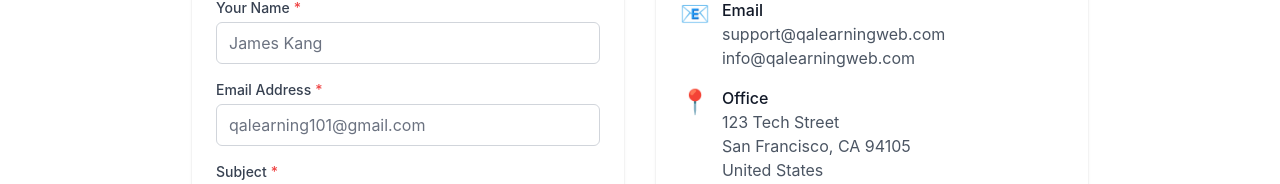
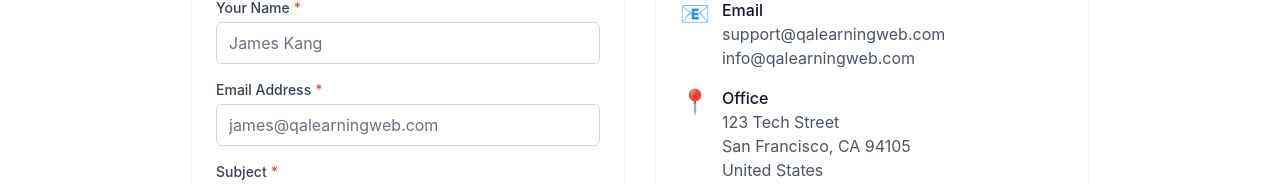
Before and after one commit to jamescompany/qa-learning-frontend, a React (Vite) app: page /contact in a window 1280 px wide. Shown: the part 322-506 px from the top of the page. Built offline with nearby package versions, Linux system fonts and the light colour scheme.

Commit message:
웹 페이지 제목 및 이메일 주소 업데이트
- HTML title 태그를 QA Learning Web으로 변경
- package.json 프로젝트 이름 업데이트
- ContactPage placeholder 이메일 업데이트

```diff
--- a/index.html
+++ b/index.html
@@ -4,7 +4,7 @@
     <meta charset="UTF-8" />
     <link rel="icon" type="image/svg+xml" href="/favicon.ico" />
     <meta name="viewport" content="width=device-width, initial-scale=1.0" />
-    <title>QA Learning App</title>
+    <title>QA Learning Web</title>
   </head>
   <body>
     <div id="root"></div>
--- a/package.json
+++ b/package.json
@@ -1,5 +1,5 @@
 {
-  "name": "qa-learning-app-frontend",
+  "name": "qa-learning-web-frontend",
   "private": true,
   "version": "0.0.1",
   "type": "module",
--- a/public/index.html
+++ b/public/index.html
@@ -4,7 +4,7 @@
     <meta charset="UTF-8" />
     <link rel="icon" type="image/svg+xml" href="/favicon.ico" />
     <meta name="viewport" content="width=device-width, initial-scale=1.0" />
-    <title>QA Learning App</title>
+    <title>QA Learning Web</title>
   </head>
   <body>
     <div id="root"></div>
--- a/src/pages/ContactPage.tsx
+++ b/src/pages/ContactPage.tsx
@@ -66,7 +66,7 @@ const ContactPage: React.FC = () => {
               onChange={handleChange}
               disabled={isSubmitting}
               required
-              placeholder="qalearning101@gmail.com"
+              placeholder="james@qalearningweb.com"
             />
             <FormInput
               label="Subject"
```
